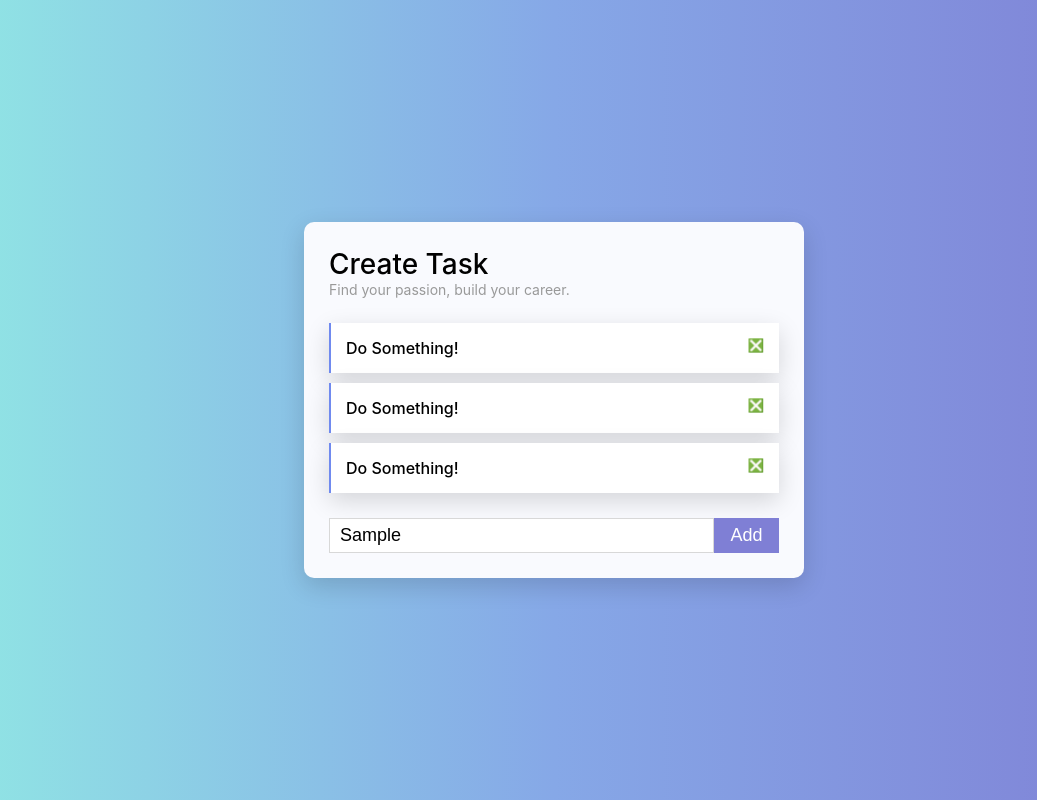
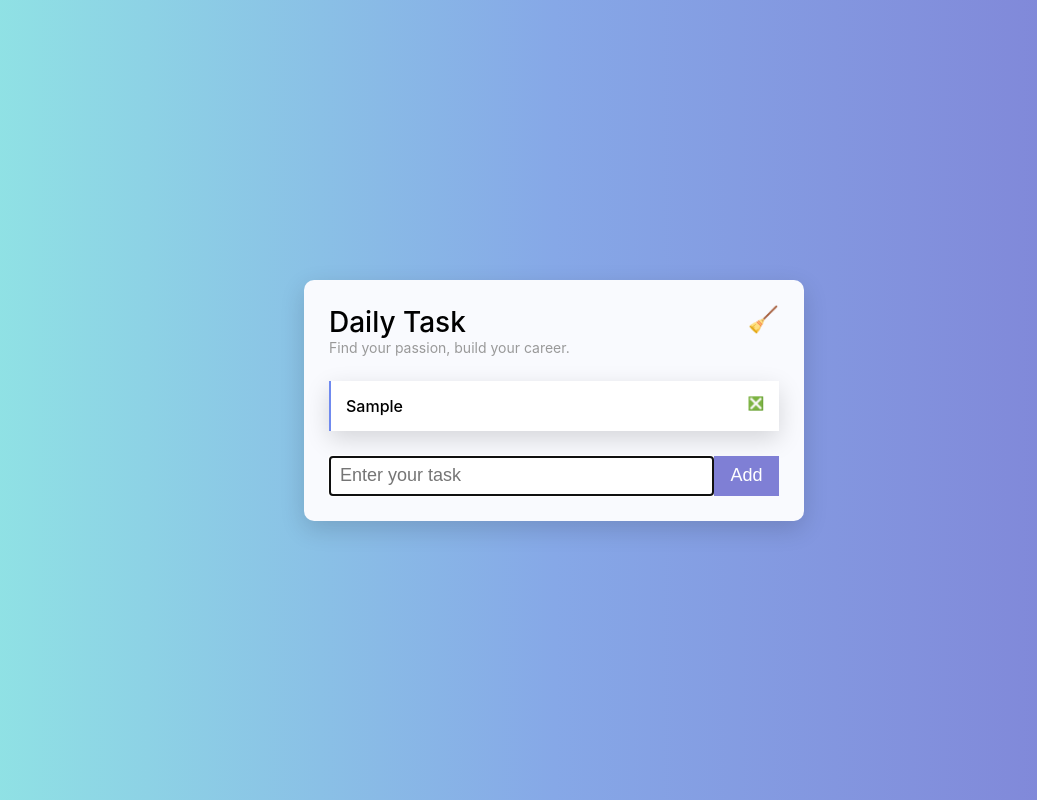
Before and after one commit to likeanewstar/todo-app, a plain HTML site: page index.html in a window 1280 px wide. Both pictures are taken after typing "Sample" into the empty fields and a click on the button "Add". Shown: the whole page, without its empty margins (86-1123 px from the left). Drawn offline with Linux system fonts and the light colour scheme.

Commit message:
스크립트 기능 추가

```diff
--- a/index.html
+++ b/index.html
@@ -1,5 +1,6 @@
 <!DOCTYPE html>
 <html lang="en">
+
 <head>
     <meta charset="UTF-8">
     <meta name="viewport" content="width=device-width, initial-scale=1.0">
@@ -7,11 +8,13 @@
     <link rel="stylesheet" href="style.css">
     <script defer src="main.js"></script>
 </head>
+
 <body>
     <div class="wrap">
         <section class="todo-container">
-            <h1>Create Task</h1>
+            <h1>Daily Task</h1>
             <p>Find your passion, build your career.</p>
+            <button type="button" class="btn-all-clear">🧹</button>
             <div class="todo-list">
                 <div class="todo">
                     <span>Do Something!</span>
@@ -27,9 +30,10 @@
                 </div>
             </div>
             <div class="todo-input">
-                <input type="text" placeholder="Enter Your Task" /><button type="submit">Add</button>
+                <input type="text" placeholder="Enter your task" /><button type="button">Add</button>
             </div>
         </section>
     </div>
 </body>
+
 </html>
--- a/main.js
+++ b/main.js
@@ -1 +1,81 @@
 'use strict';
+
+const todoList = document.querySelector('.todo-list');
+const todoInput = document.querySelector('.todo-input input');
+const addTodoBtn =  document.querySelector('.todo-input button');
+
+// 할 일 추가 기능
+const addTodo = () => {
+    const todoText = todoInput.value;
+
+    if (todoText === '') { // 폼이 비었을 경우 체크
+        return false;
+    } else {
+        const todo = document.createElement('div');
+        todo.setAttribute('class', 'todo');
+        todoList.append(todo)
+
+        const todoSpan = document.createElement('span');
+        todoSpan.textContent = todoText;
+        todo.append(todoSpan);
+
+        const todoBtn = document.createElement('button');
+        todoBtn.setAttribute('type', 'button');
+        todoBtn.setAttribute('class', 'btn-delete');
+        todoBtn.textContent = '❎'
+        todo.append(todoBtn);
+
+        // 입력 후 input 초기화
+        todoInput.value = '';
+        todoInput.focus();
+
+        // 로컬 스토리지에 저장
+        setLS();
+    }
+
+}
+
+// 로컬 스토리지 저장 기능
+const setLS = () => {
+    localStorage.setItem('myList', todoList.innerHTML)
+}
+
+// 로컬 스토리지 불러오기 기능
+const getLS = () => {
+    todoList.innerHTML = localStorage.getItem('myList');
+}
+
+
+// 엔터 클릭 시 할 일 추가
+todoInput.addEventListener('keyup', (e) => {
+    if (e.keyCode === 13) {
+        e.preventDefault();
+        addTodo();
+    }
+})
+
+// Add 버튼 클릭 시 할 일 추가
+addTodoBtn.addEventListener('click', addTodo);
+
+// 삭제 버튼 클릭 시 할일 삭제
+const delTodoBtn = document.querySelector('.todo button');
+
+document.addEventListener('click', (e) => {
+    if(e.target && e.target.classList.contains('btn-delete')) {
+        e.target.parentNode.remove();
+
+        // 로컬 스토리지에 저장
+        setLS();
+    }
+})
+
+// 윈도우 로드 시 저장된 할 일 목록 불러오기
+window.addEventListener('load', getLS)
+
+// 빗자루 버튼 클릭 시 로컬 스토리지 초기화 & 새로고침
+const clearBtn = document.querySelector('.btn-all-clear');
+
+clearBtn.addEventListener('click', () => {
+    localStorage.clear();
+    location.reload();
+})
--- a/style.css
+++ b/style.css
@@ -2,19 +2,21 @@
 
 * {margin: 0; padding: 0;}
 body {font-family: -apple-system, BlinkMacSystemFont, "Segoe UI", Roboto, "Helvetica Neue", Arial, "Noto Sans", sans-serif, "Apple Color Emoji", "Segoe UI Emoji", "Segoe UI Symbol", "Noto Color Emoji"}
+fieldset {border: none;}
+legend {display: none;}
 button {background: none; border: none; cursor: pointer;}
 input {background: #fff; border: 1px solid #d8d8d8;}
+input:focus {outline-width: 1px;}
 
-.wrap {display: flex; justify-content: center; background: #7F7FD5;  /* fallback for old browsers */
-    background: -webkit-linear-gradient(to right, #91EAE4, #86A8E7, #7F7FD5);  /* Chrome 10-25, Safari 5.1-6 */
-    background: linear-gradient(to right, #91EAE4, #86A8E7, #7F7FD5); /* W3C, IE 10+/ Edge, Firefox 16+, Chrome 26+, Opera 12+, Safari 7+ */
-    height: 100vh; overflow-y: auto;}
-.todo-container {margin: auto; padding: 25px; width: 100%; max-width:500px; border-radius: 10px; background: #f9fafe; box-shadow: 0px 8px 24px rgba(0,0,0,0.15); box-sizing: border-box;}
+.wrap {display: flex; justify-content: center; padding: 15px; background: #7F7FD5;  /* fallback for old browsers */ background: -webkit-linear-gradient(to right, #91EAE4, #86A8E7, #7F7FD5);  /* Chrome 10-25, Safari 5.1-6 */ background: linear-gradient(to right, #91EAE4, #86A8E7, #7F7FD5); /* W3C, IE 10+/ Edge, Firefox 16+, Chrome 26+, Opera 12+, Safari 7+ */ height: 100vh; overflow-y: auto; box-sizing: border-box;}
+.todo-container {position: relative; margin: auto; padding: 25px; width: 100%; max-width:500px; border-radius: 10px; background: #f9fafe; box-shadow: 0px 8px 24px rgba(0,0,0,0.15); box-sizing: border-box;}
 .todo-container h1 {font-size: 28px; font-weight: 500;}
 .todo-container p {padding: 0 0 25px; font-size: 14px; color: #999;}
+.todo-container .btn-all-clear {position: absolute; top: 25px; right: 25px; font-size: 25px;}
 .todo-container .todo-list {margin: 0 0 25px;}
 .todo-container .todo {margin: 0 0 10px; padding: 15px; background: #fff; border-left: 2px solid #708aef; box-shadow: 0px 8px 24px rgba(0,0,0,0.15); box-sizing: border-box;}
-.todo-container .todo span {font-weight: 500;}
+.todo-container .todo:after {content: ''; display: block; clear: both;}
+.todo-container .todo span {float:left; max-width: calc(100% - 25px); font-weight: 500;}
 .todo-container .todo button {float: right;}
-.todo-container .todo-input input {padding: 10px; width: calc(100% - 65px); height: 35px; font-size: 18px; box-sizing: border-box; vertical-align: middle;}
-.todo-container .todo-input button {width: 65px; height: 35px; background-color: #7F7FD5; font-size: 18px; color: #fff; font-weight: 500; box-sizing: border-box; vertical-align: middle;}
+.todo-container .todo-input input {padding: 10px; width: calc(100% - 65px); height: 40px; font-size: 18px; box-sizing: border-box; vertical-align: middle;}
+.todo-container .todo-input button {width: 65px; height: 40px; background-color: #7F7FD5; font-size: 18px; color: #fff; font-weight: 500; box-sizing: border-box; vertical-align: middle;}
```
Also changed, not shown: images/preview.jpg (added), 1 other file.
